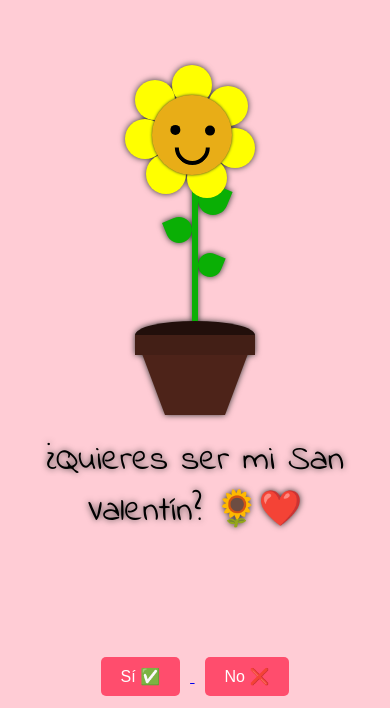
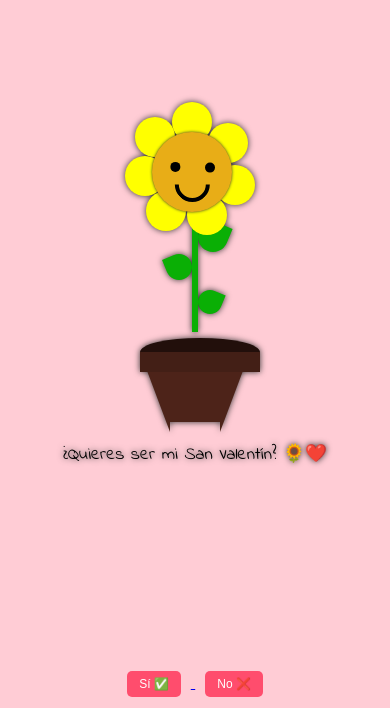
Before and after one commit to Fitruscus/14-RS, a plain HTML site: page index.html in a window 390 px wide. Shown: the part 138-846 px from the top of the page. Drawn offline with Linux system fonts and the light colour scheme.

Commit message:
styles.css

```diff
--- a/styles.css
+++ b/styles.css
@@ -8,6 +8,7 @@ body {
     min-height: 100vh;
     margin: 0;
     overflow: hidden;
+    padding: 1px;
   }
 
   .container {
@@ -301,3 +302,46 @@ body {
       transform: rotate(0deg);
     }
   }
+  /* RESPONSIVE DESIGN */
+@media (max-width: 768px) {
+  h1 {
+      font-size: 1.5em;
+  }
+
+  .buttons button {
+      font-size: 14px;
+      padding: 8px 16px;
+  }
+
+  .text {
+      font-size: 1.3em;
+  }
+}
+
+@media (max-width: 480px) {
+  .card {
+      width: 95%;
+  }
+
+  h1 {
+      font-size: 1.2em;
+  }
+
+  .buttons button {
+      font-size: 12px;
+      padding: 6px 12px;
+  }
+
+  .text {
+      font-size: 1.1em;
+  }
+
+  .pot {
+      width: 50px;
+      height: 70px;
+  }
+
+  .plant {
+      height: 120px;
+  }
+}
```
